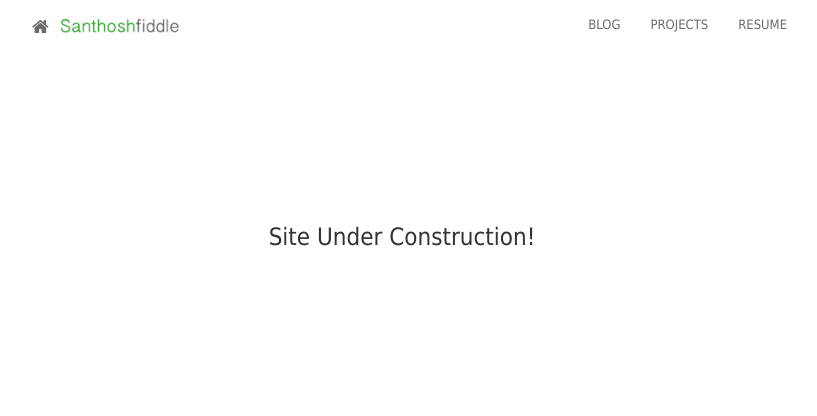
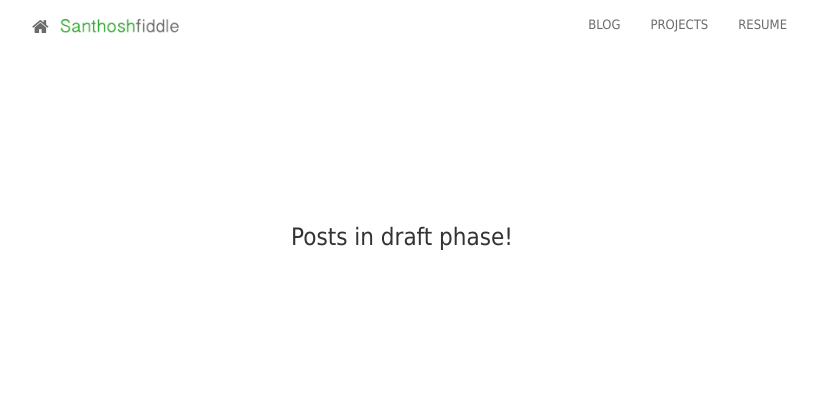
Before and after one commit to santhoshsoundar/Santhosh114.github.io, a Jekyll site: the page built from blogc.html, in a window 1280 px wide. Shown: the top 416 px of the page, without its empty margins (238-1055 px from the left). Built offline with Jekyll 4.4.1, drawn with Linux system fonts in a browser that asks for light colours; nearby versions of some CDN libraries; Markdown is read by kramdown in place of the engine named in the settings.

```diff
--- a/_includes/header.html
+++ b/_includes/header.html
@@ -8,7 +8,7 @@
       <ul class="nav navbar-nav navbar-right">
         <li><a href="{{ site.baseurl }}blogc.html">BLOG</a></li>
         <li><a href="https://github.com/Santhosh114">PROJECTS</a></li>
-        <li><a href="{{ site.baseurl }}blogc.html">RESUME</a></li>
+        <li><a href="https://www.linkedin.com/in/santhoshsoundararajan">RESUME</a></li>
       </ul>
     </div>
   </div>
--- a/blogc.html
+++ b/blogc.html
@@ -5,6 +5,6 @@
 
 <div class="container">
   <div class="page-not-found">
-    <h3>Site Under Construction!</h3>
+    <h3>Posts in draft phase!</h3>
   </div>
 </div>
```
Also changed, not shown: 14 other files.
